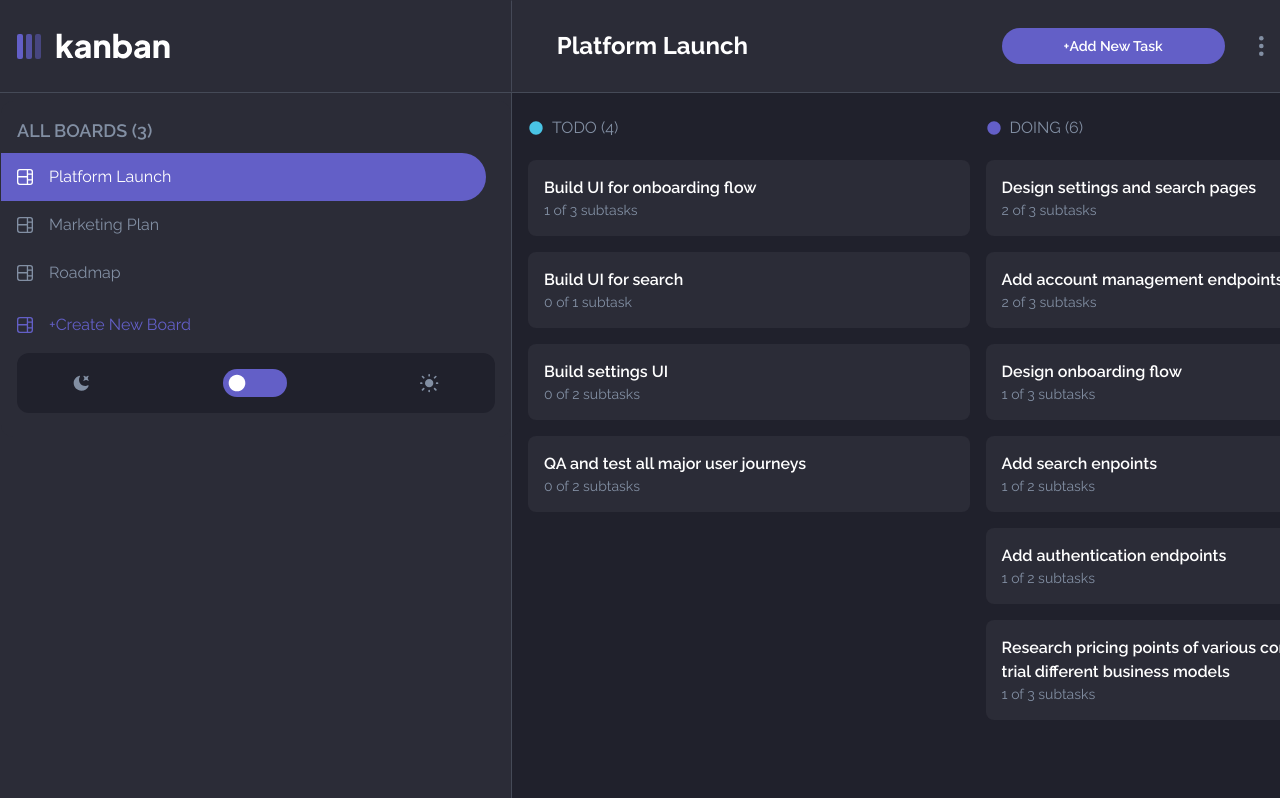
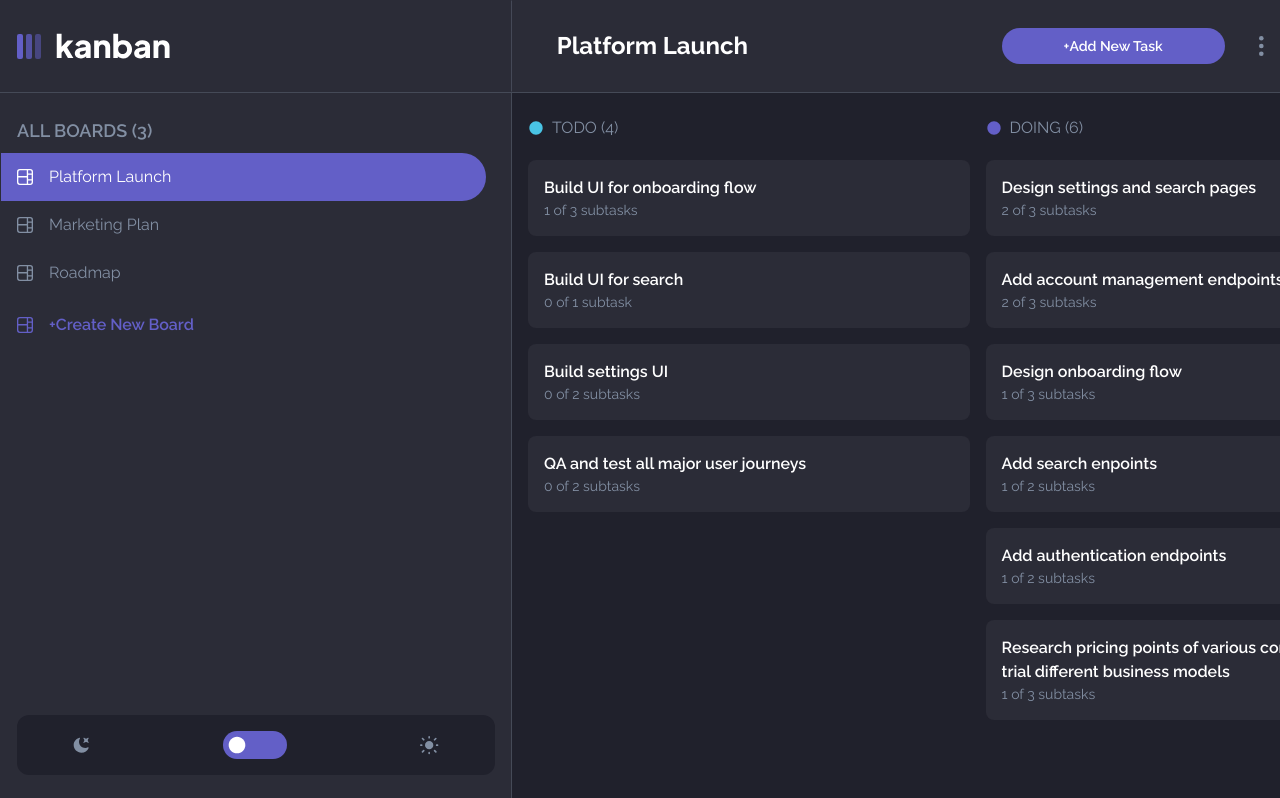
Before and after one commit to Paienobe/Kanban-manager, a React (Create React App) app: page / in a window 1280 px wide. Both pictures are taken after a click on the element "Platform Launch". Built offline with nearby package versions, Linux system fonts and the light colour scheme.

Commit message:
tab styles and new components

```diff
--- a/src/components/AllBoardsModal/AllBoardsModal.tsx
+++ b/src/components/AllBoardsModal/AllBoardsModal.tsx
@@ -1,11 +1,9 @@
 import React, { useRef } from "react";
 import { useGlobalContext } from "../../context/globalContext";
-import boardIcon from "../../assets/icon-board.svg";
 import { ReactComponent as BoardIcon } from "../../assets/icon-board.svg";
-import { ReactComponent as SunIcon } from "../../assets/icon-light-theme.svg";
-import { ReactComponent as MoonIcon } from "../../assets/icon-dark-theme.svg";
 import { detectOutsideClick } from "../../utils/utils";
-import { MdCircle } from "react-icons/md";
+import ThemeSwitch from "../ThemeSwitch/ThemeSwitch";
+import BoardListItem from "../BoardListItem/BoardListItem";
 
 type Props = {
   showBoardsModal: boolean;
@@ -18,14 +16,10 @@ const AllBoardsModal = ({
   setShowBoardsModal,
   setShowBoardForm,
 }: Props) => {
-  const { appData, currentBoardIndex, setCurrentBoardIndex, theme, setTheme } =
+  const { appData, currentBoardIndex, setCurrentBoardIndex } =
     useGlobalContext()!;
   const totalBoards = appData.boards.length;
   const modalRef = useRef<HTMLDivElement | null>(null);
-
-  const toggleTheme = () => {
-    theme === "dark" ? setTheme("light") : setTheme("dark");
-  };
 
   return (
     <div
@@ -35,9 +29,10 @@ const AllBoardsModal = ({
       }
     >
       <div
-        className="bg-lightTiles dark:bg-darkTiles transition-[background] duration-300 ease-in-out py-4 rounded-xl w-[90%] md:w-full text-left"
+        className="bg-lightTiles dark:bg-darkTiles transition-[background] duration-300 ease-in-out py-4 rounded-xl md:rounded-none w-[90%] md:w-full text-left md:h-[100%] md:flex md:flex-col md:justify-between"
         ref={modalRef}
       >
+        <div>
           <p className="text-subtextColor font-semibold text-lg pl-4 mb-2">
             ALL BOARDS ({totalBoards})
           </p>
@@ -45,61 +40,31 @@ const AllBoardsModal = ({
           <div>
             {appData.boards.map((board, index) => {
               return (
-              <div
+                <BoardListItem
                   key={board.id}
-                className={`flex items-center ${
-                  currentBoardIndex === index ? "bg-purple" : "bg-transparent"
-                } w-[95%] pl-4 py-3 rounded-tr-full rounded-br-full`}
-                onClick={() => {
-                  setCurrentBoardIndex(index);
-                  setShowBoardsModal(false);
-                }}
-              >
-                <BoardIcon
-                  style={{ marginRight: "1rem" }}
-                  fill={currentBoardIndex === index ? "white" : "#828fa3"}
+                  board={board}
+                  index={index}
+                  setShowBoardsModal={setShowBoardsModal}
                 />
-                <p
-                  className={`${
-                    currentBoardIndex === index
-                      ? "text-white"
-                      : "text-subtextColor"
-                  }`}
-                >
-                  {board.name}
-                </p>
-              </div>
               );
             })}
 
             <div
-            className="flex items-center ml-4 my-2"
+              className="flex items-center ml-4 my-2 cursor-pointer"
               onClick={() => {
                 setShowBoardsModal(false);
                 setShowBoardForm(true);
               }}
             >
               <BoardIcon className="mr-4  my-3" fill="#635fc7" />
-            <p className="text-purple">+Create New Board</p>
+              <p className="text-purple md:font-semibold md:hover:scale-105">
+                +Create New Board
+              </p>
+            </div>
           </div>
         </div>
 
-        <div
-          className="flex items-center justify-between mx-4 my-2 bg-lightBg dark:bg-darkBg py-4 rounded-xl px-14"
-          onClick={toggleTheme}
-        >
-          <MoonIcon />
-          <div className="bg-purple w-16 p-1 rounded-full">
-            <MdCircle
-              size={20}
-              color="white"
-              className={`${
-                theme === "dark" ? "mr-[50%]" : "ml-[65%]"
-              } transition-all duration-300 ease-in-out`}
-            />
-          </div>
-          <SunIcon />
-        </div>
+        <ThemeSwitch />
       </div>
     </div>
   );
--- /dev/null
+++ b/src/components/BoardListItem/BoardListItem.tsx
@@ -0,0 +1,41 @@
+import React from "react";
+import { ReactComponent as BoardIcon } from "../../assets/icon-board.svg";
+import { useGlobalContext } from "../../context/globalContext";
+import { Board } from "../../types/types";
+
+type Props = {
+  board: Board;
+  index: number;
+  setShowBoardsModal: React.Dispatch<React.SetStateAction<boolean>>;
+};
+
+const BoardListItem = ({ board, index, setShowBoardsModal }: Props) => {
+  const { currentBoardIndex, setCurrentBoardIndex } = useGlobalContext()!;
+  return (
+    <div
+      className={`flex items-center ${
+        currentBoardIndex === index
+          ? "bg-purple"
+          : "bg-transparent hover:bg-purple hover:bg-opacity-20"
+      } w-[95%] pl-4 py-3 rounded-tr-full rounded-br-full cursor-pointer`}
+      onClick={() => {
+        setCurrentBoardIndex(index);
+        setShowBoardsModal(false);
+      }}
+    >
+      <BoardIcon
+        style={{ marginRight: "1rem" }}
+        fill={currentBoardIndex === index ? "white" : "#828fa3"}
+      />
+      <p
+        className={`${
+          currentBoardIndex === index ? "text-white" : "text-subtextColor"
+        }`}
+      >
+        {board.name}
+      </p>
+    </div>
+  );
+};
+
+export default BoardListItem;
--- a/src/components/Navbar/Navbar.tsx
+++ b/src/components/Navbar/Navbar.tsx
@@ -91,14 +91,17 @@ const Navbar = ({
           <img src={addIcon} alt="" />
         </div>
 
-        <button className="hidden md:block w-[85%] bg-purple text-white text-sm py-2 rounded-full font-semibold">
+        <button
+          className="hidden md:block w-[85%] bg-purple text-white text-sm py-2 rounded-full font-semibold"
+          onClick={() => setShowTaskForm(true)}
+        >
           +Add New Task
         </button>
 
         <img src={moreIcon} alt="" onClick={() => setShowOptions(true)} />
         {showOptions && (
           <div
-            className="absolute bg-lightBg border border-subtextColor border-opacity-25 dark:bg-darkBg top-[4rem] right-4 p-4 rounded-lg text-left w-[50%]"
+            className="absolute bg-lightBg border border-subtextColor border-opacity-25 dark:bg-darkBg top-[4rem] right-4 p-4 rounded-lg text-left w-[50%] md:w-[25%] md:top-[5rem]"
             ref={optionsRef}
           >
             <p
--- a/src/components/StatusDropdown/StatusDropDown.tsx
+++ b/src/components/StatusDropdown/StatusDropDown.tsx
@@ -21,7 +21,7 @@ const StatusDropDown = ({
   return (
     <div>
       <div
-        className="border border-purple px-2 py-3 rounded-md my-2 flex items-center justify-between"
+        className="border border-purple px-2 py-3 rounded-md my-2 flex items-center justify-between cursor-pointer"
         onClick={() => {
           setShowStatuses(!showStatuses);
         }}
@@ -45,7 +45,7 @@ const StatusDropDown = ({
           return (
             <p
               key={uuid()}
-              className={`text-subtextColor pb-2 text-sm`}
+              className={`text-subtextColor pb-2 text-sm cursor-pointer hover:text-purple`}
               onClick={() => {
                 if (!forUpdate) {
                   setSelectedStatus?.(status);
--- a/src/components/TaskModal/TaskModal.tsx
+++ b/src/components/TaskModal/TaskModal.tsx
@@ -173,7 +173,7 @@ const TaskModal = ({
       }}
     >
       <div
-        className="bg-lightTiles dark:bg-darkTiles p-4 rounded-xl w-[90%] text-left max-h-[85vh] overflow-y-auto"
+        className="bg-lightTiles dark:bg-darkTiles p-4 rounded-xl w-[90%] md:w-[65%] text-left max-h-[85vh] overflow-y-auto"
         ref={modalRef}
       >
         <div className="flex items-center justify-between">
@@ -181,6 +181,7 @@ const TaskModal = ({
             {viewedTask?.title}
           </h1>
           <img
+            className="cursor-pointer"
             src={moreIcon}
             alt="more_icon"
             onClick={() => setShowOptions(!showOptions)}
@@ -188,7 +189,7 @@ const TaskModal = ({
 
           {showOptions && (
             <div
-              className="absolute bg-lightBg border border-subtextColor border-opacity-25 dark:bg-darkBg top-[12rem] right-8 p-4 rounded-lg text-left w-[50%]"
+              className="absolute bg-lightBg border border-subtextColor border-opacity-25 dark:bg-darkBg top-[12rem] right-8 p-4 rounded-lg text-left w-[50%] md:w-[25%] md:right-[20vw]"
               ref={optionsRef}
             >
               <p
--- a/src/components/TaskToggle/TaskToggle.tsx
+++ b/src/components/TaskToggle/TaskToggle.tsx
@@ -13,7 +13,7 @@ const TaskToggle = ({ subtask, updatedSubtask }: Props) => {
       <div
         className={`min-w-[20px] min-h-[20px] rounded-md ${
           subtask.isCompleted ? "bg-purple" : "bg-lightTiles dark:bg-darkTiles"
-        } mr-4 flex items-center justify-center border border-subtextColor border-opacity-30`}
+        } mr-4 flex items-center justify-center border border-subtextColor border-opacity-30 cursor-pointer`}
         onClick={() => {
           updatedSubtask(subtask);
         }}
--- /dev/null
+++ b/src/components/ThemeSwitch/ThemeSwitch.tsx
@@ -0,0 +1,32 @@
+import React from "react";
+import { ReactComponent as SunIcon } from "../../assets/icon-light-theme.svg";
+import { ReactComponent as MoonIcon } from "../../assets/icon-dark-theme.svg";
+import { MdCircle } from "react-icons/md";
+import { useGlobalContext } from "../../context/globalContext";
+
+const ThemeSwitch = () => {
+  const { theme, setTheme } = useGlobalContext()!;
+  const toggleTheme = () => {
+    theme === "dark" ? setTheme("light") : setTheme("dark");
+  };
+  return (
+    <div
+      className="flex items-center justify-between mx-4 my-2 bg-lightBg dark:bg-darkBg py-4 rounded-xl px-14"
+      onClick={toggleTheme}
+    >
+      <MoonIcon />
+      <div className="bg-purple w-16 p-1 rounded-full cursor-pointer">
+        <MdCircle
+          size={20}
+          color="white"
+          className={`${
+            theme === "dark" ? "mr-[50%]" : "ml-[65%]"
+          } transition-all duration-300 ease-in-out`}
+        />
+      </div>
+      <SunIcon />
+    </div>
+  );
+};
+
+export default ThemeSwitch;
--- a/src/index.css
+++ b/src/index.css
@@ -6,4 +6,18 @@
 * {
   font-family: "Raleway", sans-serif;
   scroll-behavior: smooth;
+  transition: all 0.25s ease-in-out;
+
+  ::-webkit-scrollbar {
+    width: 10px;
+    height: 10px;
+  }
+
+  ::-webkit-scrollbar-track {
+    background: #625fc733;
+  }
+
+  ::-webkit-scrollbar-thumb {
+    background: #635fc7;
+  }
 }
```
Also changed, not shown: src/components/TaskForm/TaskForm.tsx (+2 -9 lines). Lines whose indentation alone changed are shown as unchanged.
